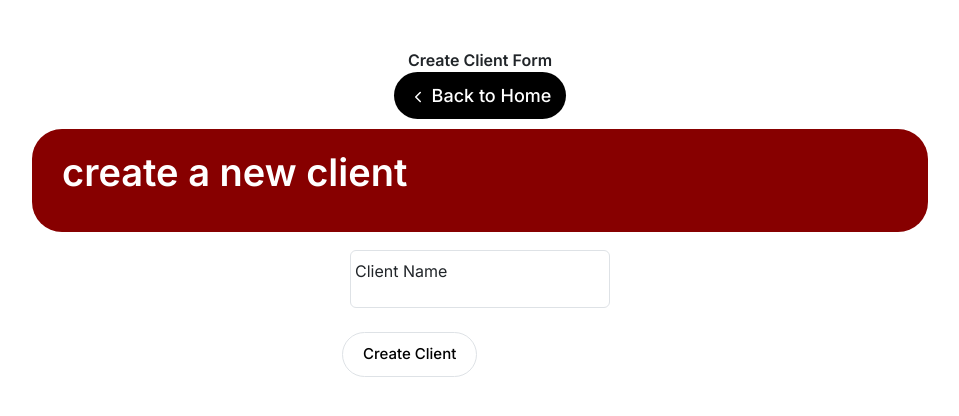
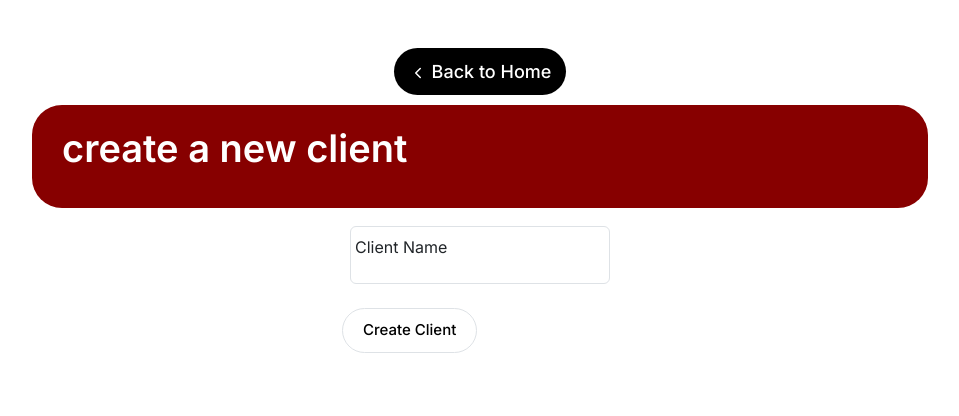
Before and after one commit to lethabomathabatha/clientcontact_base, a React (Vite) app in the folder client/: page /clients/new in a window 1280 px wide. Shown: the top 416 px of the page, without its empty margins (160-1119 px from the left). Built offline with nearby package versions, Linux system fonts and the light colour scheme.

Commit message:
remove redundant text

```diff
--- a/client/src/components/Clients/CreateClient.jsx
+++ b/client/src/components/Clients/CreateClient.jsx
@@ -36,7 +36,7 @@ export default function CreateClient() {
     return (
         <>
             <div className="text-whit m-5 mx-auto justify-content-center d-flex flex-column align-items-center">
-                <div className='fw-bold'>Create Client Form</div>
+
                    <Link to='/' className=' back-btn text-decoration-none text-white'>
                         <FiChevronLeft />
                         Back to Home
```
